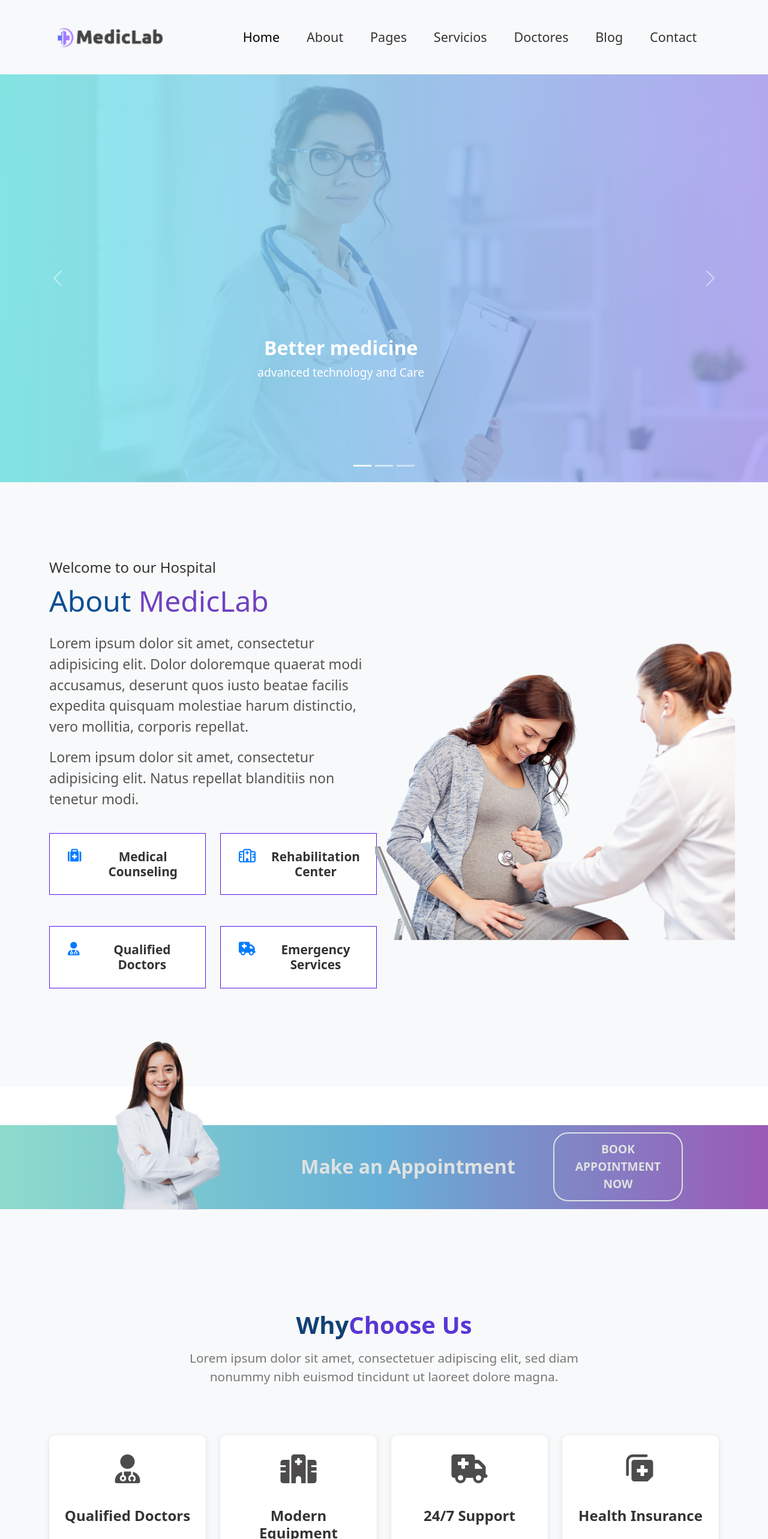
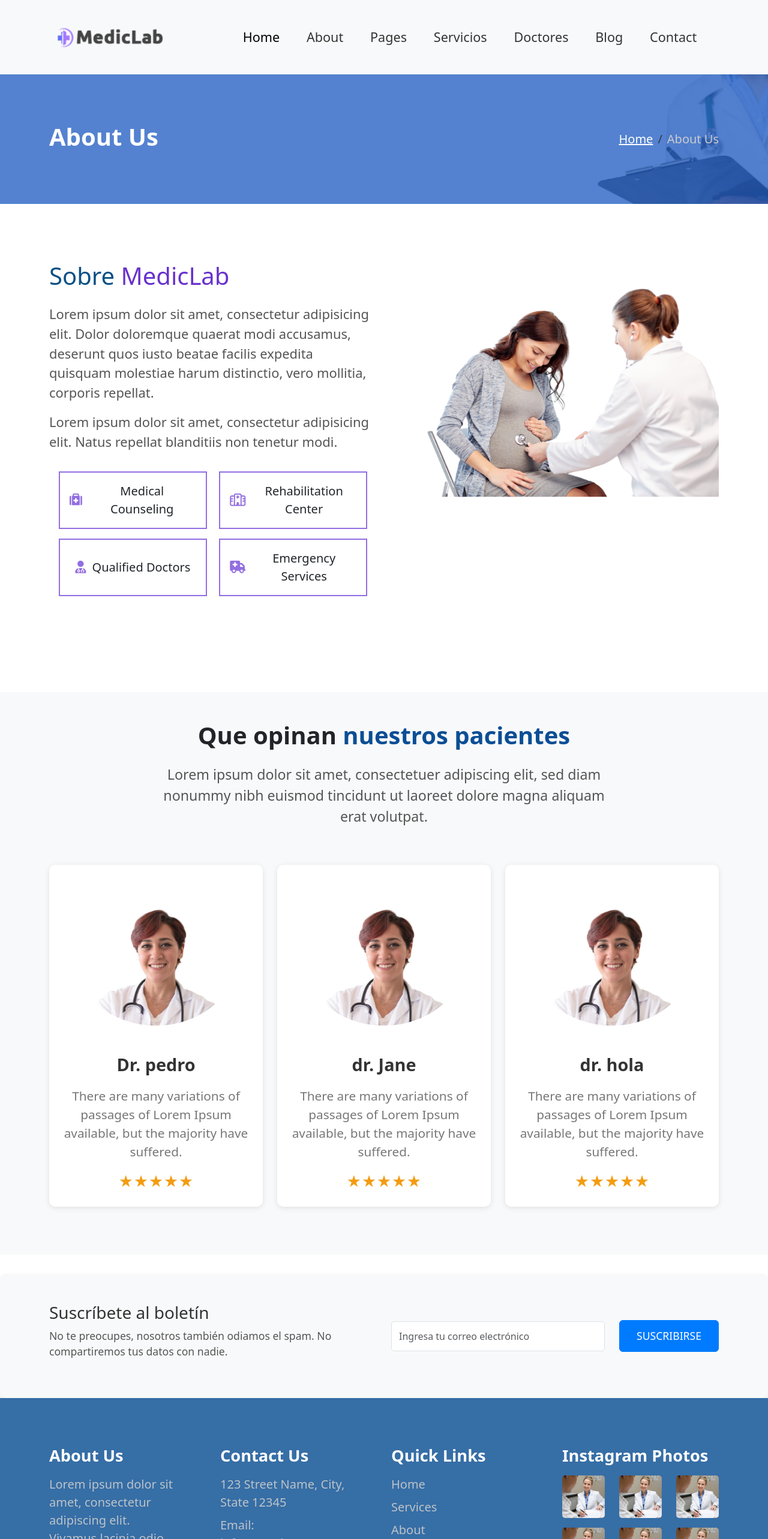
Before and after one commit to dvelezroman/exxo-imagen-web, an Angular app: page /about-us in a window 1280 px wide. Before the commit this address led to /. Shown: the top 2566 px of the page at 60% size. Built offline with nearby package versions, Linux system fonts and the light colour scheme.

Commit message:
about listo

```diff
--- a/src/app/app.component.html
+++ b/src/app/app.component.html
@@ -1,3 +1,3 @@
 <app-navbar/>
-<app-home/>
+<router-outlet></router-outlet>
 <app-footer/>
--- a/src/app/app.routes.ts
+++ b/src/app/app.routes.ts
@@ -1,3 +1,8 @@
 import { Routes } from '@angular/router';
+import { AboutUsComponent } from './pages/about-us/about-us.component';
+import { HomeComponent } from './pages/home/home.component';
 
-export const routes: Routes = [];
+export const routes: Routes = [
+    { path: '', component: HomeComponent },
+    { path: 'about-us', component: AboutUsComponent },
+];
--- a/src/app/components/navbar/navbar.component.html
+++ b/src/app/components/navbar/navbar.component.html
@@ -12,7 +12,7 @@
             <a class="nav-link active" aria-current="page" href="#">Home</a>
           </li>
           <li class="nav-item">
-            <a class="nav-link" href="#">About</a>
+            <a class="nav-link" routerLink="/about-us">About</a>
           </li>
           <li class="nav-item dropdown">
             <a class="nav-link" href="#">Pages</a>
--- a/src/app/components/navbar/navbar.component.ts
+++ b/src/app/components/navbar/navbar.component.ts
@@ -1,9 +1,10 @@
 import { Component } from '@angular/core';
+import { RouterModule } from '@angular/router';
 
 @Component({
   selector: 'app-navbar',
   standalone: true,
-  imports: [],
+  imports: [RouterModule],
   templateUrl: './navbar.component.html',
   styleUrl: './navbar.component.css'
 })
--- /dev/null
+++ b/src/app/pages/about-us/about-us.component.css
@@ -0,0 +1,167 @@
+
+.about-header {
+    background-size: cover;
+    background-position: center;
+    padding: 5rem 0;
+    color: white;
+  }
+
+  .about-section{
+    margin-top: 2rem;
+  }
+
+  .about-title {
+    font-size: 2.5rem;
+    font-weight: bold;
+  }
+
+  .breadcrumb {
+    background: transparent;
+    padding: 0;
+    margin-bottom: 0;
+    font-size: 1.25rem;
+    display: inline-block;
+  }
+
+  .breadcrumb-item a {
+    color: white;
+  }
+
+  .breadcrumb-item.active {
+    color: #ccc;
+  }
+
+
+  .about-section {
+    padding: 4rem 0;
+  }
+
+  .section-title {
+    font-size: 2.5rem;
+    margin-bottom: 1.5rem;
+  }
+
+  .sobre {
+    color: #085086;
+  }
+
+  .mediclab {
+    color: #6832cd;
+  }
+
+  .section-subtitle {
+    font-size: 1.37rem;
+    margin-bottom: 1rem;
+    color: #555;
+  }
+
+  .about-list-container {
+    display: flex;
+    justify-content: center;
+    align-items: center;
+    flex-wrap: wrap;
+    padding: 1rem;
+    max-width: 600px;
+    margin: 0 auto;
+  }
+
+  .about-list {
+    list-style: none;
+    padding: 0;
+    margin: 0;
+    width: 100%;
+    display: flex;
+    flex-wrap: wrap;
+    justify-content: space-between;
+  }
+
+  .about-list li {
+    width: 48%;
+    display: flex;
+    align-items: center;
+    justify-content: center;
+    margin-bottom: 1rem;
+    padding: 1rem;
+    text-align: center;
+    border: 2px solid #926ee1;
+    box-sizing: border-box;
+    font-size: 1.25rem;
+  }
+
+  .about-list i {
+    margin-right: 10px;
+    color: #926ee1;
+    font-size: 1.3rem;
+  }
+
+  .img-fluid {
+    max-width: 100%;
+    height: auto;
+    border-radius: 10px;
+  }
+
+  .breadcrumb {
+    background: transparent;
+    padding: 0;
+    margin-bottom: 0;
+    font-size: 1.25rem;
+  }
+
+  .breadcrumb-item {
+    display: inline-block;
+  }
+
+  .breadcrumb-item a {
+    color: white;
+  }
+
+  .breadcrumb-item.active {
+    color: #ccc;
+  }
+
+  .text-end {
+    text-align: right !important;
+  }
+
+  .col-md-6.text-end {
+    display: flex;
+    justify-content: flex-end;
+    align-items: center;
+  }
+
+  .patient-feedback{
+    margin-top: -5rem;
+    margin-bottom: 2rem;
+  }
+
+  .subscribe-section {
+    background-color: #f8f9fa;
+    padding: 3rem 0;
+    border-radius: 10px;
+    box-shadow: 0 4px 8px rgba(0, 0, 0, 0.1);
+  }
+
+  .subscribe-title {
+    font-size: 1.75rem;
+    margin-bottom: 0.5rem;
+    color: #333;
+  }
+
+  .subscribe-text {
+    font-size: 1.1rem;
+    color: #555;
+  }
+
+  .form-control {
+    padding: 0.75rem;
+    font-size: 1rem;
+    border-radius: 5px;
+  }
+
+  .btn-primary {
+    background-color: #007bff;
+    border-color: #007bff;
+    padding: 0.75rem;
+    font-size: 1.1rem;
+    text-transform: uppercase;
+  }
--- /dev/null
+++ b/src/app/pages/about-us/about-us.component.html
@@ -0,0 +1,70 @@
+
+<header class="about-header" style="background-image: url('/assets/imagen header about us.png');">
+    <div class="container">
+      <div class="row align-items-center">
+        <div class="col-md-6">
+          <h1 class="about-title">About Us</h1>
+        </div>
+        <div class="col-md-6">
+          <nav aria-label="breadcrumb" class="text-end">
+            <ol class="breadcrumb">
+              <li class="breadcrumb-item"><a href="#">Home</a></li>
+              <li class="breadcrumb-item active" aria-current="page">About Us</li>
+            </ol>
+          </nav>
+        </div>
+      </div>
+    </div>
+  </header>
+
+
+  <section class="about-section">
+    <div class="container">
+      <div class="row">
+
+        <div class="col-md-6">
+            <h2 class="section-title">
+                <span class="sobre">Sobre </span> <span class="mediclab">MedicLab</span>
+              </h2>
+          <p class="section-subtitle">Lorem ipsum dolor sit amet, consectetur adipisicing elit. Dolor doloremque quaerat modi accusamus, deserunt quos iusto beatae facilis expedita quisquam molestiae harum distinctio, vero mollitia, corporis repellat.</p>
+          <p class="section-subtitle">Lorem ipsum dolor sit amet, consectetur adipisicing elit. Natus repellat blanditiis non tenetur modi.</p>
+          <div class="about-list-container">
+            <ul class="about-list">
+              <li><i class="fa-solid fa-suitcase-medical"></i> Medical Counseling</li>
+              <li><i class="fa-regular fa-hospital"></i> Rehabilitation Center</li>
+              <li><i class="fa-solid fa-user-md"></i> Qualified Doctors</li>
+              <li><i class="fa-solid fa-ambulance"></i> Emergency Services</li>
+            </ul>
+          </div>
+        </div>
+
+        <div class="col-md-6">
+          <img src="/assets/imagen-about-home.png" alt="About Us Image" class="img-fluid rounded">
+        </div>
+      </div>
+    </div>
+  </section>
+
+  <section class="patient-feedback">
+    <app-paciente-opinion></app-paciente-opinion>
+  </section>
+
+  <section class="subscribe-section py-5">
+    <div class="container">
+      <div class="row align-items-center">
+
+        <div class="col-md-6">
+          <h3 class="subscribe-title">Suscríbete al boletín</h3>
+          <p class="subscribe-text">No te preocupes, nosotros también odiamos el spam. No compartiremos tus datos con nadie.</p>
+        </div>
+
+        <div class="col-md-4">
+          <input type="email" class="form-control" placeholder="Ingresa tu correo electrónico">
+        </div>
+
+        <div class="col-md-2">
+          <button class="btn btn-primary w-100">Suscribirse</button>
+        </div>
+      </div>
+    </div>
+  </section>
```
Also changed, not shown: src/app/pages/about-us/about-us.component.ts (added, +17 -0 lines), src/assets/imagen header about us.png (added), 1 other file (tests, documents, lock files or other folders).
